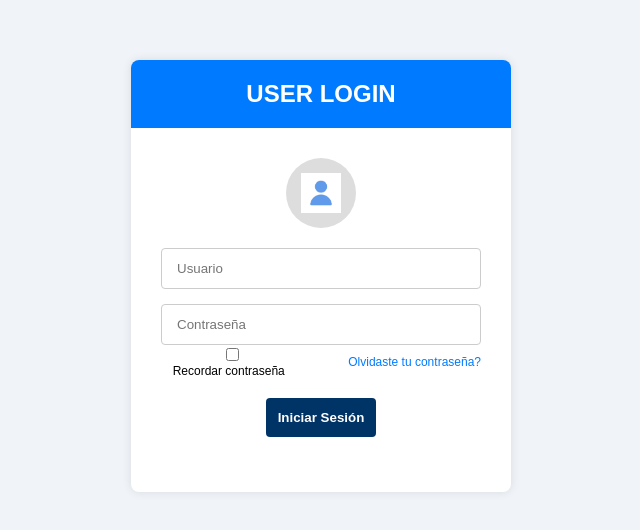
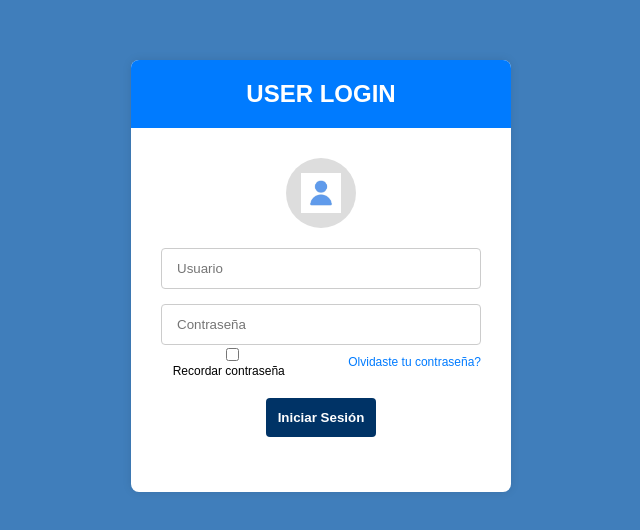
Before and after one commit to KevinAle16/PaginNoti, a plain HTML site: page html/login.html in a window 1280 px wide. Shown: the part 124-654 px from the top of the page, without its empty margins (319-959 px from the left). Drawn offline with Linux system fonts and the light colour scheme.

Commit message:
Prueba de 'Pull Request'

```diff
--- a/css/login.css
+++ b/css/login.css
@@ -5,7 +5,7 @@ body {
     justify-content: center;
     align-items: center;
     height: 100vh;
-    background: #f0f4f8;
+    background: #407ebb;
     margin: 0;
     font-family: Arial, sans-serif;
   }
```
